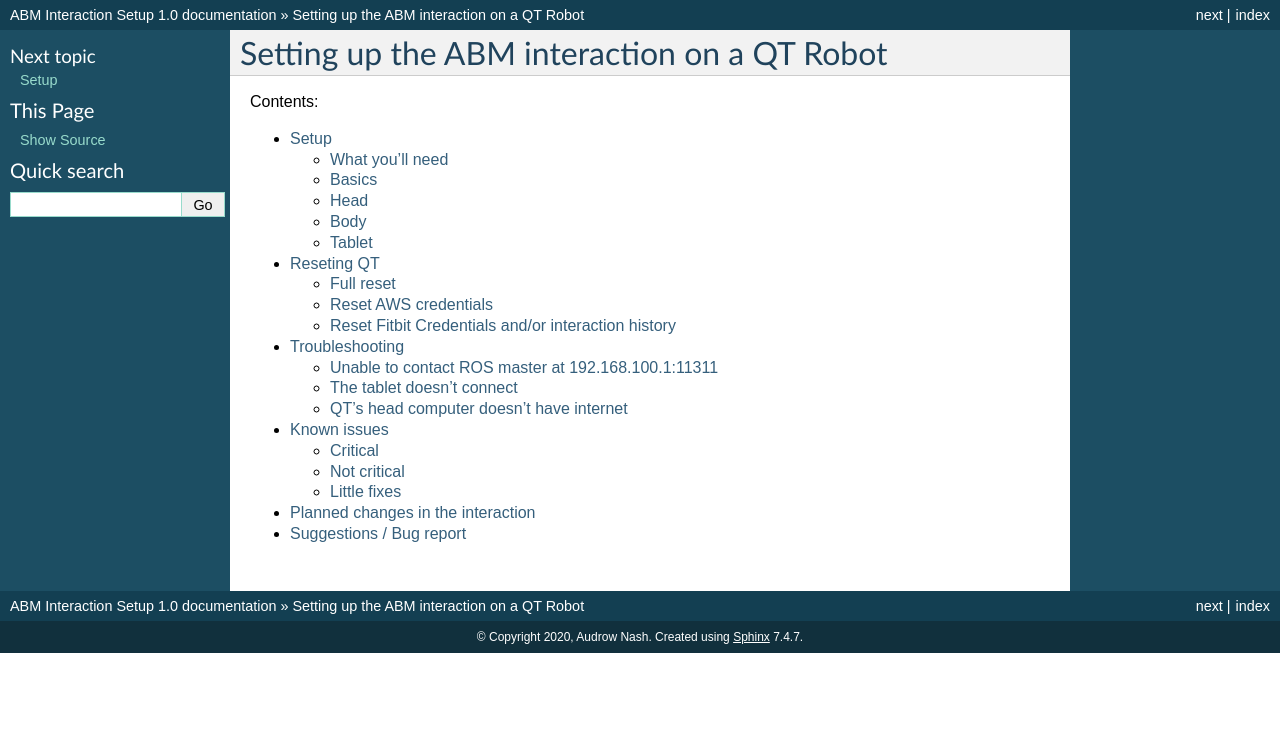
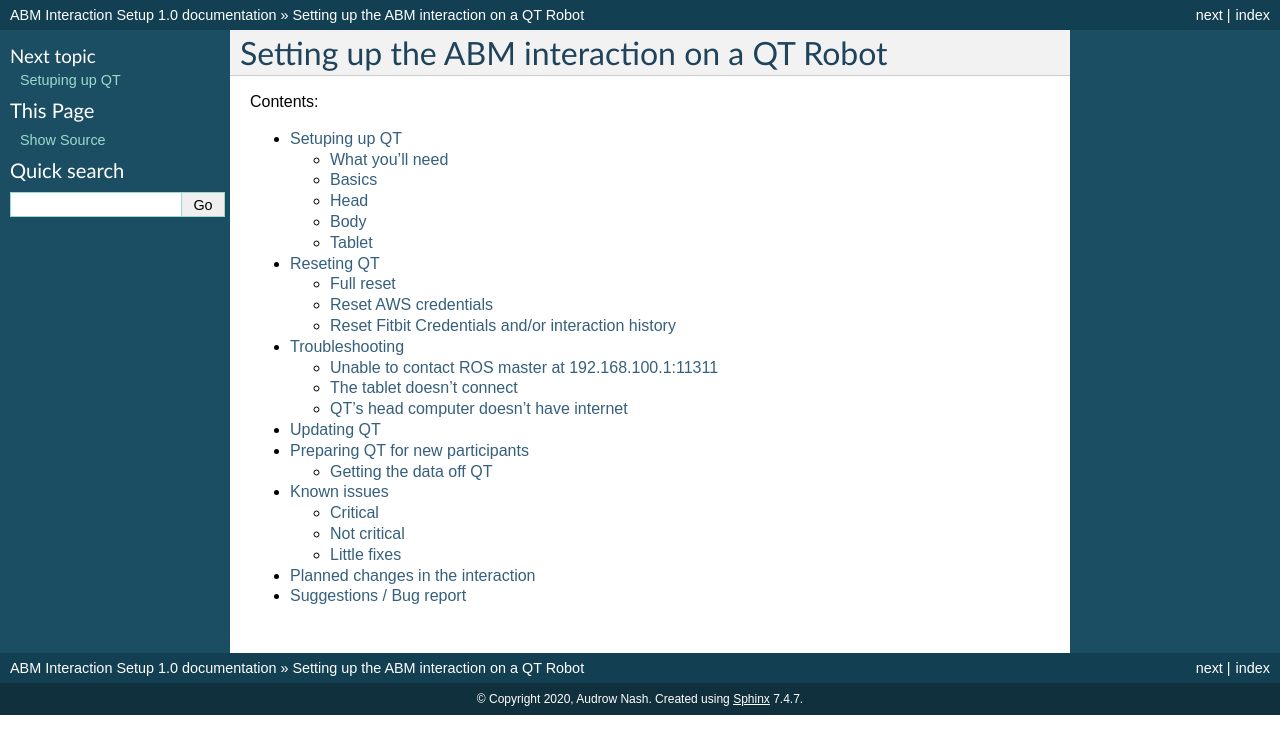
Before and after one commit to robotpt/abm-setup, a Sphinx documentation site: the page built from docs/index.rst, in a window 1280 px wide. Shown: the top 754 px of the page. Built offline with Sphinx 7.4.7, drawn with Linux system fonts in a browser that asks for light colours; part of the change alters nothing that is shown.

Commit message:
Add notes on updating and preparing QT for new participants

```diff
--- /dev/null
+++ b/docs/common_ops.rst
@@ -0,0 +1,56 @@
+Updating QT
+===========
+
+Most updates to QT will only involve the body computer (Audrow should tell you otherwise).
+In this case, the update process should be fairly straightforward.
+
+Turn on QT, open a terminal, go to the :code:`abm-setup` directory, and pull the updates::
+
+    cd ~/abm-setup
+    git pull
+
+Then start the interaction as specified in the setup.
+The container rebuild and the updates will be applied.
+
+If you are updating the head computer, Audrow will provide specific instructions.
+Most likely, you will have to just go through the updated setup for the head computer.
+Audrow should let you know.
+
+Preparing QT for new participants
+=================================
+
+To prepare QT for new participants, we have to get the data off and reset the data stored (not the AWS or Fitbit credentials, those can stay as they are).
+
+Getting the data off QT
+-----------------------
+
+To get the data off QT, turn on QT, open a terminal, and open a terminal to QT's Docker container::
+
+    cd ~/abm-setup/docker
+    docker-compose down
+    bash docker.sh debug
+
+From the terminal that opens with the command :code:`bash docker.sh debug`, copy the data to a folder that is shared between the Docker container and QT's computer::
+
+    zip -r /root/shared/log_$(date "+%Y-%m-%d_%H:%M:%S") /root/mongodb_log/ /root/state/
+
+In the other terminal (not the one that opened with :code:`bash docker.sh debug`), go to the shared directory and change the file owner.
+The final command opens a file explorer for convenience::
+
+    cd ~/abm-setup/docker/shared
+    sudo chown $USER *
+    xdg-open .
+
+.. note::
+
+    As a sanity check you can unzip the file now and check its contents.
+
+From here you should save the zip file elsewhere, on a harddrive, on the cloud, etc.
+
+Now we can delete the files that save the state of the interaction and user interaction log in our terminal that we started with :code:`bash docker.sh debug`.
+
+    rm -r /root/state/* /root/mongodb_log/*
+
+Now start the interaction as per the setup instructions and QT is ready to begin with a new participant.
+
+Note that, QT will look at the last seven days of Fitbit activity with the associated Fitbit device in setting the first week's steps goal, so if you want to go straight to a new participant, maybe you should use a different Fitbit account.
--- a/docs/index.rst
+++ b/docs/index.rst
@@ -9,4 +9,5 @@ Contents:
 
    setup
    troubleshooting
+   common_ops
    known_issues
--- a/docs/setup.rst
+++ b/docs/setup.rst
@@ -1,5 +1,5 @@
-Setup
-=====
+Setuping up QT
+==============
 
 .. |version| replace:: abm_pilot
 
```
